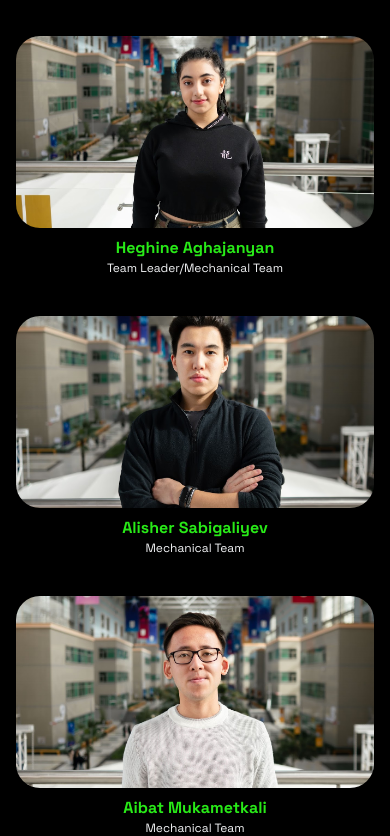
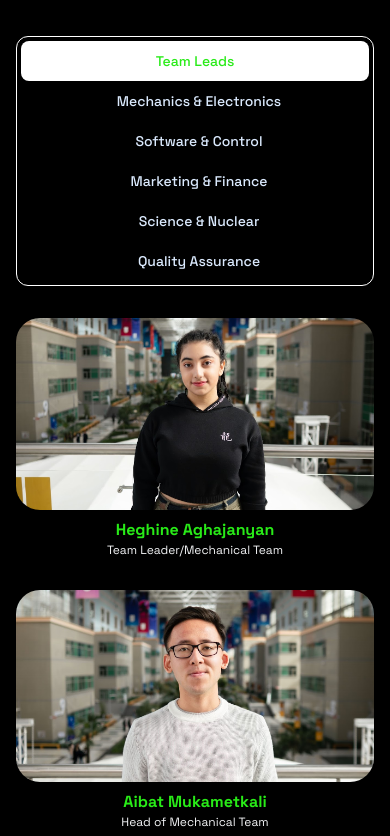
Before and after one commit to NU-Rover-Team-Aspan/NURoverKz.github.io, a React (Vite) app: page / in a window 390 px wide. Shown: the part 4088-4924 px from the top of the page. Built offline with nearby package versions, Linux system fonts and the light colour scheme.

Commit message:
changed team view and added structure

```diff
--- /dev/null
+++ b/src/components/team/TeamView.jsx
@@ -0,0 +1,49 @@
+import React, { Fragment } from 'react'
+import { Tab } from '@headlessui/react'
+
+import ProfileCard from 'src/components/common/ProfileCard'
+
+function classNames(...classes) {
+  return classes.filter(Boolean).join(' ')
+}
+
+const TeamView = ({ teamByDepartments }) => {
+
+  return (
+    <Tab.Group>
+      <Tab.List className="flex flex-col md:flex-row space-x-1 rounded-xl border border-white p-1">
+        {
+          Object.keys(teamByDepartments).map((d) => (
+            <Tab key={d} className={({ selected }) =>
+              classNames(
+                'w-full rounded-lg py-2.5 text-sm font-medium leading-5 focus:outline-none',
+                selected
+                  ? 'bg-white text-primary shadow'
+                  : 'text-blue-100 hover:bg-white/[0.12] hover:text-primary'
+              )
+            }
+            >
+              {d}
+            </Tab>
+          ))}
+      </Tab.List>
+      <Tab.Panels className="mt-8">
+        {
+          Object.values(teamByDepartments).map((mems, idx) => (
+            <Tab.Panel key={idx} >
+              <div className='flex justify-center gap-8 mx-auto flex-wrap'>
+                {mems.map((m, i) => (
+                  <div className='flex-grow-0 flex-shrink-0 basis-full md:basis-1/4'>
+                    <ProfileCard fullname={m.fullname} position={m.position} key={i}
+                      img={m.img} achievements={m.achievements} />
+                  </div>
+                ))}
+              </div>
+            </Tab.Panel>
+          ))}
+      </Tab.Panels>
+    </Tab.Group>
+  )
+}
+
+export default TeamView
--- a/src/translations/english.js
+++ b/src/translations/english.js
@@ -122,6 +122,14 @@ const en = {
     header: 'Meet our team',
     achievements: 'Achievements',
     caption: 'Hover or click to see more info',
+    departments: {
+      leads: "Team Leads",
+      me: "Mechanics & Electronics",
+      sc: "Software & Control",
+      mf: "Marketing & Finance",
+      sn: "Science & Nuclear",
+      qa: "Quality Assurance"
+    },
     infoHeghine: {
       fullname: 'Heghine Aghajanyan',
       position: 'Team Leader/Mechanical Team',
@@ -139,27 +147,15 @@ const en = {
       position: 'Software/Control System Team',
       achievements: ['Research selection at MIT', "Summer internship'22 in machine learning in Coruna, Spain"]
     },
-    infoTemirkul: {
-      fullname: 'Temirkul Umetaliev',
-      position: 'Software/Control System Team',
-      achievements: ["Research Assistant in two projects with Dana Alina & Constantinos Valagiannopolous",
-        "Working with Prof. Dana Alina in filament detection and orientation in the ISM"]
-    },
     infoBatyrkhan: {
       fullname: 'Batyrkhan Sharipbay',
-      position: 'Software/Control System Team',
+      position: 'Co-head of Software/Control System Team',
       achievements: ['Lead the team which won first place in Software Hackathon by StepIT Academy',
         'Awarded for the contribution in presenting Science Project in the Republican Physics Olympiad']
     },
-    infoMadi: {
-      fullname: 'Madi Lukmanov',
-      position: 'Resource and Finance team',
-      achievements: ['Ex-President of NU Student Investment Fund',
-        'Research Assistant for Dr. Andrey Tkachenko and Dr. Dana Bazarkulova']
-    },
     infoTomiris: {
       fullname: 'Tomiris Zhumagaliyeva',
-      position: 'Nuclear Reactor Team',
+      position: 'Head of Nuclear Reactor Team',
       achievements: ['Research Assistant at Biomaterials and Regenerative Engineering Laboratory',
         'Top 1 CGPA in class (Chemical Engineering-2025) with 3 consecutive Dean’s List Awards']
     },
@@ -171,12 +167,12 @@ const en = {
     },
     infoMuslim: {
       fullname: 'Muslim Adedamola Alaran',
-      position: 'Software/Control System Team',
+      position: 'Co-head of Software/Control System Team',
       achievements: ['Top 1% graduating class of 2021, University of Ilorin', 'President of National Society of Black Engineers - University of Ilorin']
     },
     infoSymbat: {
       fullname: 'Symbat Akkulova',
-      position: 'Marketing/Branding Team',
+      position: 'Head of Marketing/Branding Team',
       achievements: ['Creator of instagram videos and posts targeted towards NU community with over 14k views and thousands of likes',
         'SMM manager, photographer and videographer of a business company for over 3 years']
     },
@@ -188,7 +184,7 @@ const en = {
     },
     infoZhaniya: {
       fullname: 'Zhaniya Kali',
-      position: 'Science Team',
+      position: 'Head of Science Team',
       achievements: ['Top 2 CGPA in class of 2026', 'Volunteered in many areas under the Republican Development Program Elbasy Medal']
     },
     infoDenis: {
@@ -198,7 +194,7 @@ const en = {
     },
     infoZhamila: {
       fullname: 'Zhamila Azizbekova',
-      position: 'Quality Assurance Team',
+      position: 'Head of Quality Assurance Team',
       achievements: ['UniSat Project 2022 by UNICEF Graduate', '2nd place at Microsoft Imagine Cup Junior Local Hackathon']
     },
     infoZhuldyz: {
@@ -214,7 +210,7 @@ const en = {
     },
     infoAruzhan: {
       fullname: 'Aruzhan Akimkhan',
-      position: 'Resource and Finance Team',
+      position: 'Head of Resource and Finance Team',
       achievements: ['IEOx WiC Bronze’21, FBLA 2020 Kazakhstani Delegation', 'Internship as Research Assistant at NU SSH, Physics Department']
     },
     infoAizhar: {
@@ -236,7 +232,7 @@ const en = {
     },
     infoAibat: {
       fullname: 'Aibat Mukametkali',
-      position: 'Mechanical Team',
+      position: 'Head of Mechanical Team',
       achievements: ['2nd place in the engineering hackathon orgnaized by NU IMechE', 'Python Tech Orda grant owner']
     },
     infoSanzhar: {
--- a/src/translations/kazakh.js
+++ b/src/translations/kazakh.js
@@ -121,6 +121,14 @@ const kk = {
     header: 'Топ мүшелері',
     achievements: 'Жетістіктер',
     caption: 'Қосымша ақпарат үшін меңзерді апарыңыз немесе басыңыз',
+    departments: {
+      leads: "Топ жетекшілері",
+      me: "Механика және Электроника",
+      sc: "Бағдарламалау және Система",
+      mf: "Қаржы және Маркетинг",
+      sn: "Ғылыми зерттеу және Ядролық реактор",
+      qa: "Сапаны бақылау (QA)"
+    },
     infoHeghine: {
       fullname: 'Егине Агаджанян',
       position: 'Команда жетекшісі/Механика тобы',
@@ -138,27 +146,15 @@ const kk = {
       position: 'Бағдарламалау/Система тобы',
       achievements: ['MIT-де көрсетілген мақаланың авторы', "Испания, А-Корунья қаласында машиналық оқыту бойынша жазғы тағылымдамадан өтуші"]
     },
-    infoTemirkul: {
-      fullname: 'Темиркул Уметалиев',
-      position: 'Бағдарламалау/Система тобы',
-      achievements: ["Көрінетін жарық спектрінде бірнеше қабатты цилиндрді жасыру зерттеуінің ассистенті",
-        "Ғарыштағы арнайы жүйелерді байқауға қажет ML енгізу ассистенті"]
-    },
     infoBatyrkhan: {
       fullname: 'Батырхан Шәріпбай',
-      position: 'Бағдарламалау/Система тобы',
+      position: 'Бағдарламалау/Система тобы жетекшісі',
       achievements: ['StepIT Academy ұйымдастырған топтық Хакатонда бірінші орын иегері',
         'Физикадан Республикалық ғылыми жобалар олимпиадасының жеңімпазы']
     },
-    infoMadi: {
-      fullname: 'Мади Лукманов',
-      position: 'Қаржы және ресурс тобы',
-      achievements: ['НУ студенттік инвестиция ұйымының экс-президенті',
-        'Dr. Андрей Ткаченко мен Dr. Дана Базаркулова зерттеулері ассистенті']
-    },
     infoTomiris: {
       fullname: 'Томирис Жумагалиева',
-      position: 'Ядролық реактор тобы',
+      position: 'Ядролық реактор тобы жетекшісі',
       achievements: ['Биоматериалдар және регенеративті инженерия зертханасы ассистенті',
         "Химиялық инженерияның 2025 ағыны бойынша Топ 1 CGPA және қатарынан 3 Dean's list марапаттары иегері"]
     },
@@ -170,13 +166,13 @@ const kk = {
     },
     infoMuslim: {
       fullname: 'Муслим Адедамола',
-      position: 'Бағдарламалау/Система тобы',
+      position: 'Бағдарламалау/Система тобы жетекшісі',
       achievements: ['Илорин университетінде 2021 жылғы ең үздік пайыздыққа кіретін түлегі',
       "Илорин университетіндегі 'National Society of Black Engineers' тобының президенті"]
     },
     infoSymbat: {
       fullname: 'Сымбат Аккулова',
-      position: 'Маркетинг/Брендинг тобы',
+      position: 'Маркетинг/Брендинг тобы жетекшісі',
       achievements: ['НУ қауымында 14 мыңнан қаралуым мен мыңдаған лайк жинаған Instagram жазбалары авторы',
       'Бизнес-компанияда 3 жыл бойы SMM менеджер, фотограф және бейнеоператор']
     },
@@ -188,7 +184,7 @@ const kk = {
     },
     infoZhaniya: {
       fullname: 'Жания Қали',
-      position: 'Ғылыми зерттеу тобы',
+      position: 'Ғылыми зерттеу тобы жетекшісі',
       achievements: ['2026 ағыны бойынша Топ 2 CGPA',
         'Республикалық даму бағдарламасының «Елбасы» медалі аясында көптеген салаларда волонтер болды']
     },
@@ -199,7 +195,7 @@ const kk = {
     },
     infoZhamila: {
       fullname: 'Жамила Азизбекова',
-      position: 'Сапаны бақылау (QA) тобы',
+      position: 'Сапаны бақылау (QA) тобы жетекшісі',
       achievements: ['UNICEF ұйымдастырған UniSat Project 2022 түлегі', 'Microsoft Imagine Cup Junior Local Hackathon-ында 2 орын']
     },
     infoZhuldyz: {
@@ -215,7 +211,7 @@ const kk = {
     },
     infoAruzhan: {
       fullname: 'Аружан Акимхан',
-      position: 'Қаржы және ресурс тобы',
+      position: 'Қаржы және ресурс тобы жетекшісі',
       achievements: ['IEOx WiC’21 Қола, FBLA 2020 Қазақстандық делегация', 'НУ Физика кафедрасында зерттеу ассистенті']
     },
     infoAizhar: {
@@ -237,7 +233,7 @@ const kk = {
     },
     infoAibat: {
       fullname: 'Айбат Мұқаметқали',
-      position: 'Механика тобы',
+      position: 'Механика тобы жетекшісі',
       achievements: ['NU IMechE ұйымдастырған инженерлік хакатонда 2 орын', 'Python Tech Orda грантының иегері']
     },
     infoSanzhar: {
--- a/src/translations/russian.js
+++ b/src/translations/russian.js
@@ -121,6 +121,14 @@ const ru = {
     header: 'Наша команда',
     achievements: 'Достижения',
     caption: 'Наведите или нажмите, чтобы увидеть больше',
+    departments: {
+      leads: "Руководители команды",
+      me: "Механика и Электроника",
+      sc: "Программирование и Контроль",
+      mf: "Маркетинг и Финансы",
+      sn: "Научные исследования и Ядерный реактор",
+      qa: "Обеспечение качества (QA)"
+    },
     infoHeghine: {
       fullname: 'Агаджанян Егине',
       position: 'Лидер команды/Команда Механики',
@@ -138,27 +146,15 @@ const ru = {
       position: 'Команда Программирования/Системы',
       achievements: ['Соавтор проекта презентованного в MIT', "Стажер по машинному обучению в Ла-Корунья, Испания"]
     },
-    infoTemirkul: {
-      fullname: 'Уметалиев Темиркул',
-      position: 'Команда Программирования/Системы',
-      achievements: ["Ассистент по исследованию маскировки многослойного цилиндра в спектре видимого света",
-      "Ассистент по внедрению ML для обнаружения особых структур в космосе"]
-    },
     infoBatyrkhan: {
       fullname: 'Шәріпбай Батырхан',
-      position: 'Команда Программирования/Системы',
+      position: 'Соруководитель команды Программирования/Системы',
       achievements: ['Первое место на Командном Хакатоне по Разработке ПО от StepIT Academy',
       'Автор научного проекта, награжденного на Республиканской олимпиаде по физике']
     },
-    infoMadi: {
-      fullname: 'Лукманов Мади',
-      position: 'Команда Финансов/Ресурсов',
-      achievements: ['Экс-президент студенческого инвестиционного фонда НУ',
-      'Ассистент по исследованиям у Dr. Андрея Ткаченко and Dr. Даны Базаркуловой']
-    },
     infoTomiris: {
       fullname: 'Жумагалиева Томирис',
-      position: 'Команда Ядерного реактора',
+      position: 'Руководитель команды Ядерного реактора',
       achievements: ['Ассистент в лаборатории биоматериалов и регенеративной инженерии',
         "Топ 1 CGPA в потоке Химической инженерии-2025 с 3 наградами Dean's list"]
     },
@@ -170,12 +166,12 @@ const ru = {
     },
     infoMuslim: {
       fullname: 'Адедамола Муслим',
-      position: 'Команда Программирования/Системы',
+      position: 'Соруководитель команды Программирования/Системы',
       achievements: ['1% лучших выпускников 2021 года, Илоринский университет', "Президент 'National Society of Black Engineers' в Илоринском университете"]
     },
     infoSymbat: {
       fullname: 'Аккулова Сымбат',
-      position: 'Команда Маркетинга/Брендинга',
+      position: 'Руководитель команды Маркетинга/Брендинга',
       achievements: ['Автор инстаграм постов с более чем 14000 просмотров и 1000 лайков',
        'SMM-менеджер, фотограф и видеооператор коммерческой компании более 3 лет']
     },
@@ -187,7 +183,7 @@ const ru = {
     },
     infoZhaniya: {
       fullname: 'Қали Жания',
-      position: 'Команда Научных исследовании',
+      position: 'Руководитель команды Научных исследовании',
       achievements: ['Топ 2 CGPA в потоке 2026', 'Волонтëр по многим направлениям в рамках Республиканской программы развития Медаль Елбасы']
     },
     infoDenis: {
@@ -197,7 +193,7 @@ const ru = {
     },
     infoZhamila: {
       fullname: 'Азизбекова Жамила',
-      position: 'Команда обеспечения качества (QA)',
+      position: 'Руководитель команды обеспечения качества (QA)',
       achievements: ['Выпускница проекта UniSat 2022 от ЮНИСЕФ', '2-е место на хакатоне Microsoft Imagine Cup Junior Local']
     },
     infoZhuldyz: {
@@ -213,7 +209,7 @@ const ru = {
     },
     infoAruzhan: {
       fullname: 'Аружан Акимхан',
-      position: 'Команда Финансов/Ресурсов',
+      position: 'Руководитель команды Финансов/Ресурсов',
       achievements: ['IEOx WiC’21 бронза, Казахстанская делегация FBLA 2020', 'Стажировка в должности ассистента-исследователя в НУ, факультет физики']
     },
     infoAizhar: {
@@ -235,7 +231,7 @@ const ru = {
     },
     infoAibat: {
       fullname: 'Мұқаметқали Айбат',
-      position: 'Команда Механики',
+      position: 'Руководитель команды Механики',
       achievements: ['2-е место на инженерном хакатоне, организованном NU IMechE', 'Обладатель гранта Python Tech Orda']
     },
     infoSanzhar: {
--- a/src/views/Team.jsx
+++ b/src/views/Team.jsx
@@ -1,8 +1,5 @@
 import React from 'react'
 import { useTranslation } from 'react-i18next'
-
-import ProfileCard from 'src/components/common/ProfileCard'
-
 // importing images
 import imgLeila from '/assets/img/team/Leila.jpg'
 import imgBatyrkhan from '/assets/img/team/Batyrkhan.jpg'
@@ -25,81 +22,206 @@ import imgZhuldyz from '/assets/img/team/Zhuldyz.jpg'
 import imgSanzhar from '/assets/img/team/Sanzhar.jpg'
 import imgZhangir from '/assets/img/team/Zhangir.jpg'
 import imgAssylzat from '/assets/img/team/Assylzat.jpg'
+import TeamView from 'src/components/team/TeamView'
 
 
 const Team = () => {
   const { t } = useTranslation('translation', { keyPrefix: 'team' });
+  const teamMembers  = {
+    [t("departments.leads")]: [
+      {
+        fullname: t('infoHeghine.fullname'),
+        position: t('infoHeghine.position'),
+        achievements: t('infoHeghine.achievements', { returnObjects: true }),
+        img: imgHeghine
+      },
+      {
+        fullname: t('infoAibat.fullname'),
+        position: t('infoAibat.position'),
+        achievements: t('infoAibat.achievements', { returnObjects: true }),
+        img: imgAibat
+      },
+      {
+        fullname: t('infoTomiris.fullname'),
+        position: t('infoTomiris.position'),
+        achievements: t('infoTomiris.achievements', { returnObjects: true }),
+        img: imgTomiris
+      },
+      {
+        fullname: t('infoZhaniya.fullname'),
+        position: t('infoZhaniya.position'),
+        achievements: t('infoZhaniya.achievements', { returnObjects: true }),
+        img: imgZhaniya
+      },
+      {
+        fullname: t('infoMuslim.fullname'),
+        position: t('infoMuslim.position'),
+        achievements: t('infoMuslim.achievements', { returnObjects: true }),
+        img: imgMuslim
+      },
+      {
+        fullname: t('infoBatyrkhan.fullname'),
+        position: t('infoBatyrkhan.position'),
+        achievements: t('infoBatyrkhan.achievements', { returnObjects: true }),
+        img: imgBatyrkhan
+      },
+      {
+        fullname: t('infoSymbat.fullname'),
+        position: t('infoSymbat.position'),
+        achievements: t('infoSymbat.achievements', { returnObjects: true }),
+        img: imgSymbat
+      },
+      {
+        fullname: t('infoAruzhan.fullname'),
+        position: t('infoAruzhan.position'),
+        achievements: t('infoAruzhan.achievements', { returnObjects: true }),
+        img: imgAruzhan
+      },
+      {
+        fullname: t('infoZhamila.fullname'),
+        position: t('infoZhamila.position'),
+        achievements: t('infoZhamila.achievements', { returnObjects: true }),
+        img: imgZhamila
+      },
+    ],
+    [t("departments.me")]: [
+      {
+        fullname: t('infoAibat.fullname'),
+        position: t('infoAibat.position'),
+        achievements: t('infoAibat.achievements', { returnObjects: true }),
+        img: imgAibat
+      },
+      {
+        fullname: t('infoAlisher.fullname'),
+        position: t('infoAlisher.position'),
+        achievements: t('infoAlisher.achievements', { returnObjects: true }),
+        img: imgAlisher
+      },
+      {
+        fullname: t('infoSanzhar.fullname'),
+        position: t('infoSanzhar.position'),
+        achievements: t('infoSanzhar.achievements', { returnObjects: true }),
+        img: imgSanzhar
+      },
+      {
+        fullname: t('infoAssylzat.fullname'),
+        position: t('infoAssylzat.position'),
+        achievements: t('infoAssylzat.achievements', { returnObjects: true }),
+        img: imgAssylzat
+      },
+      {
+        fullname: t('infoYussuf.fullname'),
+        position: t('infoYussuf.position'),
+        achievements: t('infoYussuf.achievements', { returnObjects: true }),
+        img: imgYussuf
+      }
+    ],
+    [t("departments.sc")]: [
+      {
+        fullname: t('infoMuslim.fullname'),
+        position: t('infoMuslim.position'),
+        achievements: t('infoMuslim.achievements', { returnObjects: true }),
+        img: imgMuslim
+      },
+      {
+        fullname: t('infoBatyrkhan.fullname'),
+        position: t('infoBatyrkhan.position'),
+        achievements: t('infoBatyrkhan.achievements', { returnObjects: true }),
+        img: imgBatyrkhan
+      },
+      {
+        fullname: t('infoLeila.fullname'),
+        position: t('infoLeila.position'),
+        achievements: t('infoLeila.achievements', { returnObjects: true }),
+        img: imgLeila
+      },
+      {
+        fullname: t('infoDenis.fullname'),
+        position: t('infoDenis.position'),
+        achievements: t('infoDenis.achievements', { returnObjects: true }),
+        img: imgDenis
+      },
+      {
+        fullname: t('infoSultan.fullname'),
+        position: t('infoSultan.position'),
+        achievements: t('infoSultan.achievements', { returnObjects: true }),
+        img: imgSultan
+      }
+    ],
+    [t("departments.mf")]: [
+      {
+        fullname: t('infoSymbat.fullname'),
+        position: t('infoSymbat.position'),
+        achievements: t('infoSymbat.achievements', { returnObjects: true }),
+        img: imgSymbat
+      },
+      {
+        fullname: t('infoAizhar.fullname'),
+        position: t('infoAizhar.position'),
+        achievements: t('infoAizhar.achievements', { returnObjects: true }),
+        img: imgAizhar
+      },
+      {
+        fullname: t('infoAruzhan.fullname'),
+        position: t('infoAruzhan.position'),
+        achievements: t('infoAruzhan.achievements', { returnObjects: true }),
+        img: imgAruzhan
+      },
+      {
+        fullname: t('infoZhuldyz.fullname'),
+        position: t('infoZhuldyz.position'),
+        achievements: t('infoZhuldyz.achievements', { returnObjects: true }),
+        img: imgZhuldyz
+      }
+    ],
+    [t("departments.sn")]: [
+      {
+        fullname: t('infoZhaniya.fullname'),
+        position: t('infoZhaniya.position'),
+        achievements: t('infoZhaniya.achievements', { returnObjects: true }),
+        img: imgZhaniya
+      },
+      {
+        fullname: t('infoZhangir.fullname'),
+        position: t('infoZhangir.position'),
+        achievements: t('infoZhangir.achievements', { returnObjects: true }),
+        img: imgZhangir
+      },
+      {
+        fullname: t('infoTomiris.fullname'),
+        position: t('infoTomiris.position'),
+        achievements: t('infoTomiris.achievements', { returnObjects: true }),
+        img: imgTomiris
+      },
+      {
+        fullname: t('infoAlikhan.fullname'),
+        position: t('infoAlikhan.position'),
+        achievements: t('infoAlikhan.achievements', { returnObjects: true }),
+        img: imgAlikhan
+      }
+    ],
+    [t("departments.qa")]: [
+      {
+        fullname: t('infoZhamila.fullname'),
+        position: t('infoZhamila.position'),
+        achievements: t('infoZhamila.achievements', { returnObjects: true }),
+        img: imgZhamila
+      },
+      {
+        fullname: t('infoYerkebulan.fullname'),
+        position: t('infoYerkebulan.position'),
+        achievements: t('infoYerkebulan.achievements', { returnObjects: true }),
+        img: imgYerkebulan
+      }
+    ]
+  }
 
   return (
     <div id="team" className='w-full py-16 lg:py-20'>
       <div className='max-w-[1240px] mx-auto px-4'>
         <h1 className='text-primary md:text-5xl sm:text-4xl text-3xl font-bold md:py-6 text-center'>{t('header')}</h1>
         <p className='font-light lg:font-normal text-center mt-2 mb-8'>{t('caption')}</p>
-        <div className="grid gap-10 mx-auto sm:grid-cols-2 lg:grid-cols-3">
-
-          <ProfileCard fullname={t('infoHeghine.fullname')} position={t('infoHeghine.position')}
-            img={imgHeghine} achievements={t('infoHeghine.achievements', { returnObjects: true })} />
-
-          <ProfileCard fullname={t('infoAlisher.fullname')} position={t('infoAlisher.position')}
-            img={imgAlisher} achievements={t('infoAlisher.achievements', { returnObjects: true })} />
-
-          <ProfileCard fullname={t('infoAibat.fullname')} position={t('infoAibat.position')}
-            img={imgAibat} achievements={t('infoAibat.achievements', { returnObjects: true })} />
-
-          <ProfileCard fullname={t('infoSanzhar.fullname')} position={t('infoSanzhar.position')}
-            img={imgSanzhar} achievements={t('infoSanzhar.achievements', { returnObjects: true })} />
-
-          <ProfileCard fullname={t('infoAssylzat.fullname')} position={t('infoAssylzat.position')}
-            img={imgAssylzat} achievements={t('infoAssylzat.achievements', { returnObjects: true })} />
-
-          <ProfileCard fullname={t('infoSymbat.fullname')} position={t('infoSymbat.position')}
-            img={imgSymbat} achievements={t('infoSymbat.achievements', { returnObjects: true })} />
-
-          <ProfileCard fullname={t('infoAizhar.fullname')} position={t('infoAizhar.position')}
-            img={imgAizhar} achievements={t('infoAizhar.achievements', { returnObjects: true })} />
-
-          <ProfileCard fullname={t('infoAruzhan.fullname')} position={t('infoAruzhan.position')}
-            img={imgAruzhan} achievements={t('infoAruzhan.achievements', { returnObjects: true })} />
-
-          <ProfileCard fullname={t('infoZhuldyz.fullname')} position={t('infoZhuldyz.position')}
-            img={imgZhuldyz} achievements={t('infoZhuldyz.achievements', { returnObjects: true })} />
-
-          <ProfileCard fullname={t('infoTomiris.fullname')} position={t('infoTomiris.position')}
-            img={imgTomiris} achievements={t('infoTomiris.achievements', { returnObjects: true })} />
-
-          <ProfileCard fullname={t('infoAlikhan.fullname')} position={t('infoAlikhan.position')}
-            img={imgAlikhan} achievements={t('infoAlikhan.achievements', { returnObjects: true })} />
-
-          <ProfileCard fullname={t('infoYussuf.fullname')} position={t('infoYussuf.position')}
-            img={imgYussuf} achievements={t('infoYussuf.achievements', { returnObjects: true })} />
-
-          <ProfileCard fullname={t('infoZhaniya.fullname')} position={t('infoZhaniya.position')}
-            img={imgZhaniya} achievements={t('infoZhaniya.achievements', { returnObjects: true })} />
-
-          <ProfileCard fullname={t('infoZhangir.fullname')} position={t('infoZhangir.position')}
-            img={imgZhangir} achievements={t('infoZhangir.achievements', { returnObjects: true })} />
-
-          <ProfileCard fullname={t('infoZhamila.fullname')} position={t('infoZhamila.position')}
-            img={imgZhamila} achievements={t('infoZhamila.achievements', { returnObjects: true })} />
-
-          <ProfileCard fullname={t('infoYerkebulan.fullname')} position={t('infoYerkebulan.position')}
-            img={imgYerkebulan} achievements={t('infoYerkebulan.achievements', { returnObjects: true })} />
-
-          <ProfileCard fullname={t('infoBatyrkhan.fullname')} position={t('infoBatyrkhan.position')}
-            img={imgBatyrkhan} achievements={t('infoBatyrkhan.achievements', { returnObjects: true })} />
-
-          <ProfileCard fullname={t('infoLeila.fullname')} position={t('infoLeila.position')}
-            img={imgLeila} achievements={t('infoLeila.achievements', { returnObjects: true })} />
-
-          <ProfileCard fullname={t('infoDenis.fullname')} position={t('infoDenis.position')}
-            img={imgDenis} achievements={t('infoDenis.achievements', { returnObjects: true })} />
-
-          <ProfileCard fullname={t('infoMuslim.fullname')} position={t('infoMuslim.position')}
-            img={imgMuslim} achievements={t('infoMuslim.achievements', { returnObjects: true })} />
-
-          <ProfileCard fullname={t('infoSultan.fullname')} position={t('infoSultan.position')}
-            img={imgSultan} achievements={t('infoSultan.achievements', { returnObjects: true })} />
-        </div>
+        <TeamView teamByDepartments={teamMembers} />
       </div>
     </div>
   )
```
